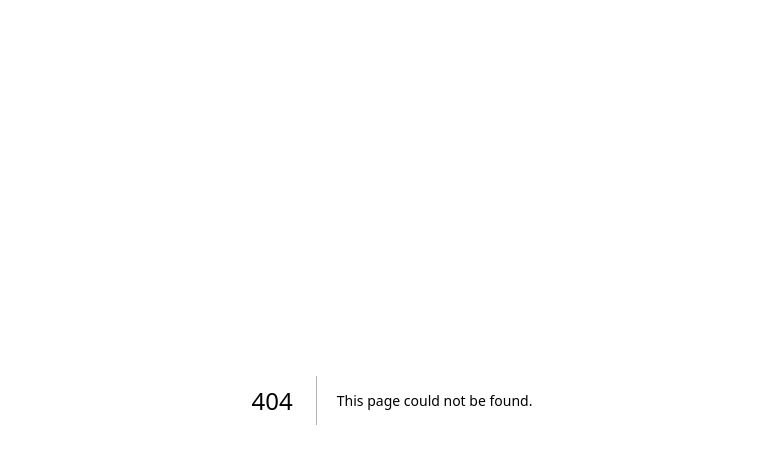
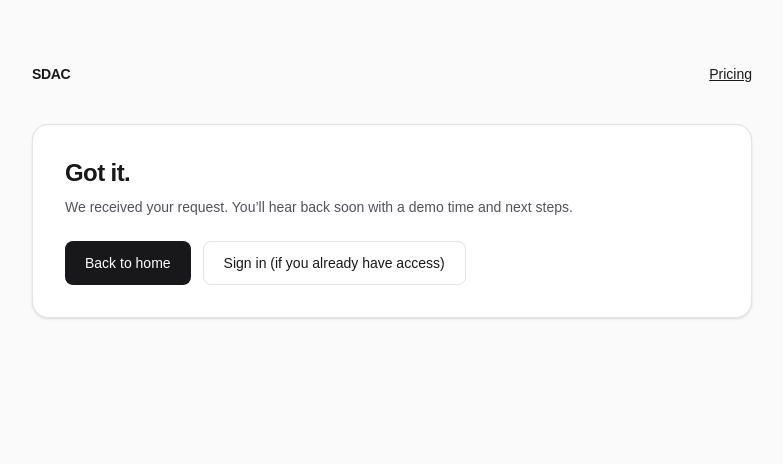
Before and after one commit to raw33/sdac, a Next.js app: page /thanks in a window 1280 px wide. Before the commit this address had no page. Shown: the top 464 px of the page, without its empty margins (248-1031 px from the left). Built offline with nearby package versions, Linux system fonts and the light colour scheme.

Commit message:
Add /thanks confirmation page

```diff
--- /dev/null
+++ b/src/app/thanks/page.tsx
@@ -0,0 +1,38 @@
+export default function ThanksPage() {
+  return (
+    <div className="min-h-dvh bg-zinc-50 text-zinc-900">
+      <div className="mx-auto flex w-full max-w-3xl flex-col gap-10 px-6 py-16">
+        <header className="flex items-center justify-between">
+          <a className="text-sm font-semibold tracking-tight" href="/">
+            SDAC
+          </a>
+          <a className="text-sm underline" href="/pricing">
+            Pricing
+          </a>
+        </header>
+
+        <main className="rounded-2xl border border-zinc-200 bg-white p-8 shadow-sm">
+          <h1 className="text-2xl font-semibold tracking-tight">Got it.</h1>
+          <p className="mt-2 text-sm text-zinc-600">
+            We received your request. You’ll hear back soon with a demo time and
+            next steps.
+          </p>
+          <div className="mt-6 flex flex-col gap-3 sm:flex-row">
+            <a
+              className="inline-flex h-11 items-center justify-center rounded-lg bg-zinc-900 px-5 text-sm font-medium text-white hover:bg-zinc-800"
+              href="/"
+            >
+              Back to home
+            </a>
+            <a
+              className="inline-flex h-11 items-center justify-center rounded-lg border border-zinc-200 bg-white px-5 text-sm font-medium hover:bg-zinc-50"
+              href="/login"
+            >
+              Sign in (if you already have access)
+            </a>
+          </div>
+        </main>
+      </div>
+    </div>
+  );
+}
```
